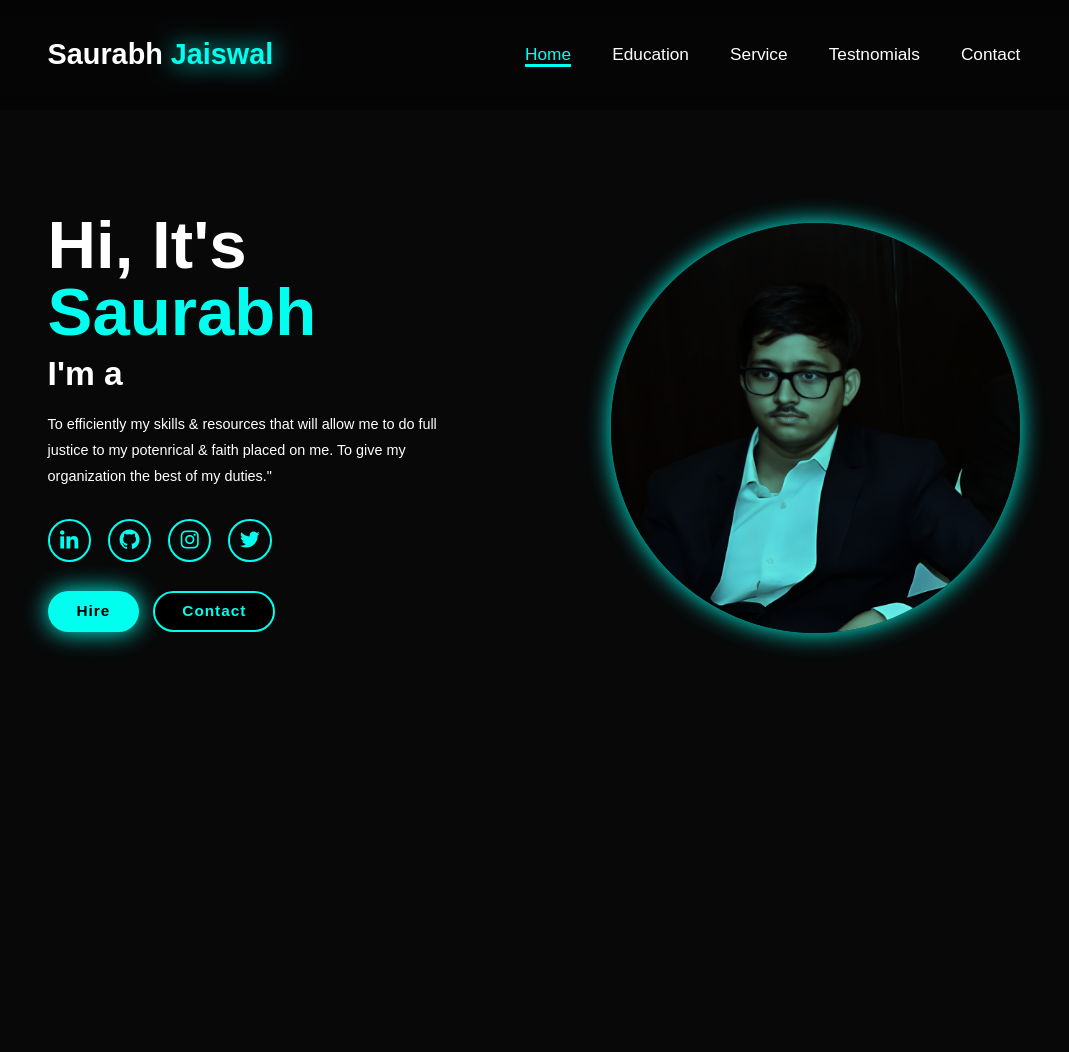
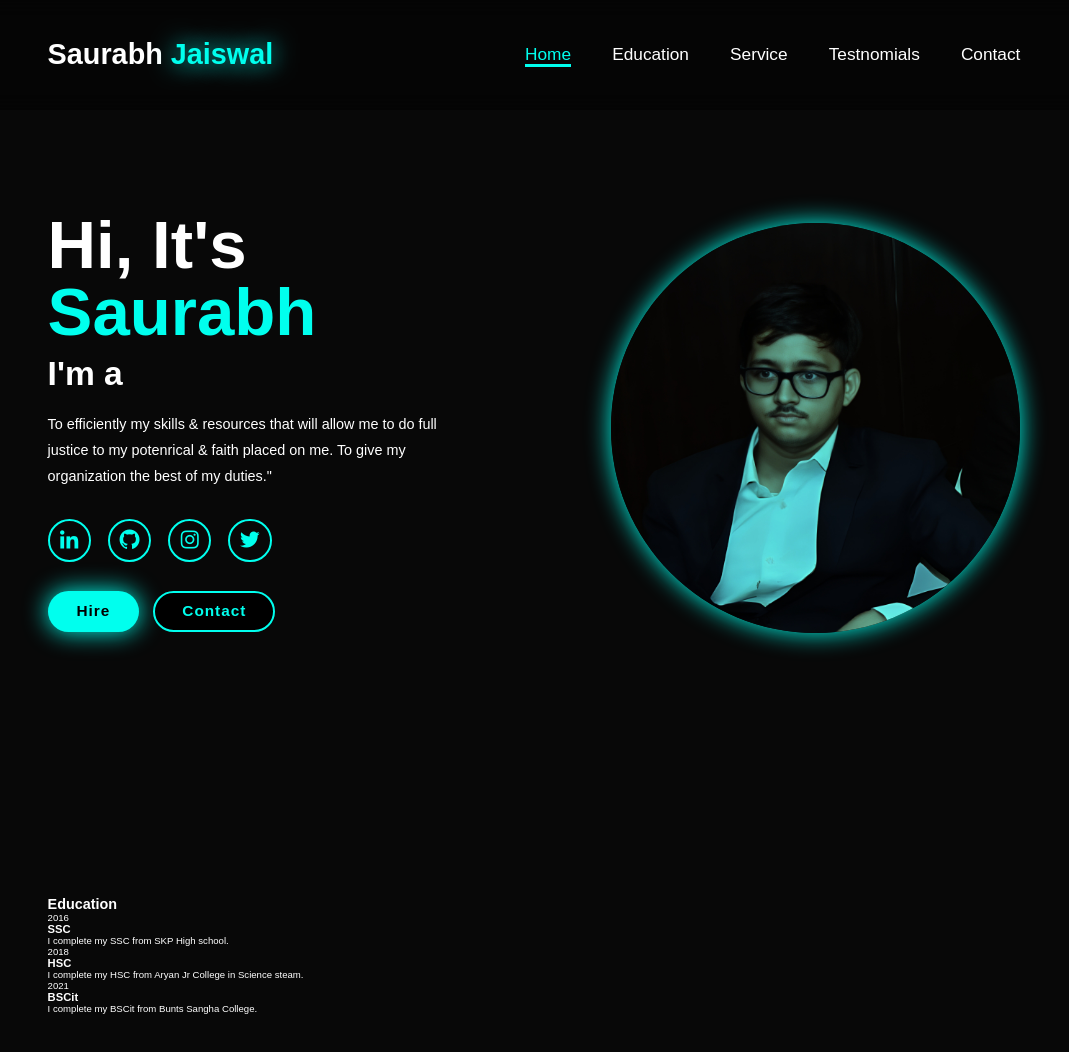
Before and after one commit to 100rabhsj/sau, a plain HTML site: page index.html in a window 1280 px wide. Shown: the whole page, without its empty margins (106-1175 px from the left). Before the commit the page ends 800 px from the top, so only its background shows below. Drawn offline with nearby package versions, Linux system fonts and the light colour scheme.

Commit message:
Update index.html

```diff
--- a/index.html
+++ b/index.html
@@ -3,9 +3,12 @@
 <head>
     <meta charset="UTF-8">
     <meta name="viewport" content="width=device-width, initial-scale=1.0">
-    <title>Document</title>
+    <meta name="description" content="Saurabh">
+    <meta property="og:image" content="saurabh.jpg/size=1024">
+    <title>Saurabh</title>
     <link rel="stylesheet" href="style.css">
     <link href='https://unpkg.com/boxicons@2.1.4/css/boxicons.min.css' rel='stylesheet'>
+
 </head>
 <body>
 
@@ -48,5 +51,45 @@
 
     </section>
 
+    <section class="education" id="education">
+        <h2 class="heading">Education</h2>
+        <div class="timeline-items">
+
+            <div class="timeline-item">
+                <div class="timeline-dot"></div>
+                    <div class="timeline-date">2016</div>
+                    <div class="timeline-content">
+                        <h3>SSC</h3>
+                        <p>I complete my SSC from SKP High school. </p>
+                    </div>
+            </div>
+
+            <div class="timeline-item">
+                <div class="timeline-dot"></div>
+                    <div class="timeline-date">2018</div>
+                    <div class="timeline-content">
+                        <h3>HSC</h3>
+                        <p>I complete my HSC from Aryan Jr College in Science steam. </p>
+                    </div>
+
+            </div>
+
+            <div class="timeline-item">
+                <div class="timeline-dot"></div>
+                    <div class="timeline-date">2021</div>
+                    <div class="timeline-content">
+                        <h3>BSCit</h3>
+                        <p>I complete my BSCit from Bunts Sangha College.</p>
+                    </div>
+
+            </div>
+        </div>
+    </section>
+
+
+
+
+
+    <script src="script.js"></script>
 </body>
 </html>
```
